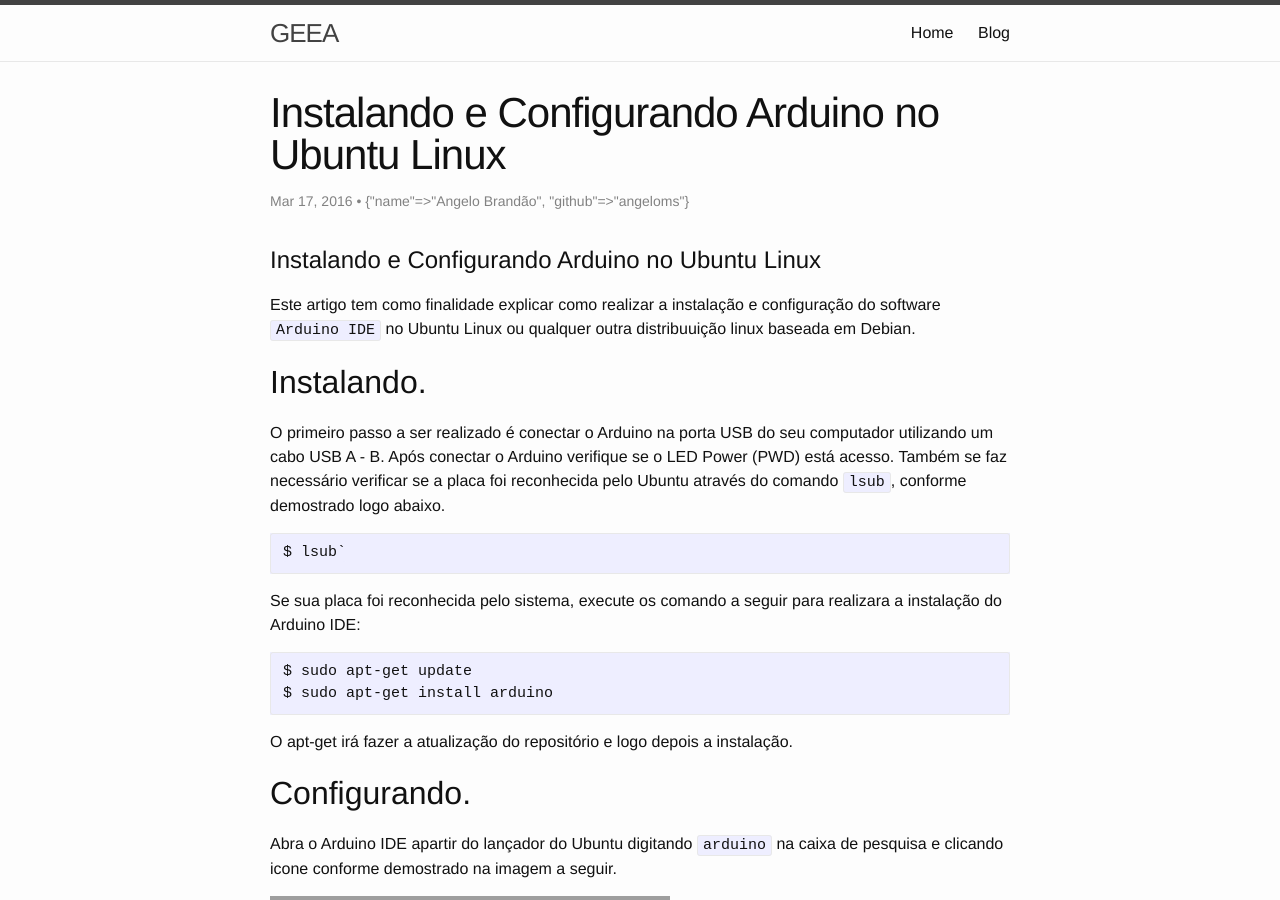
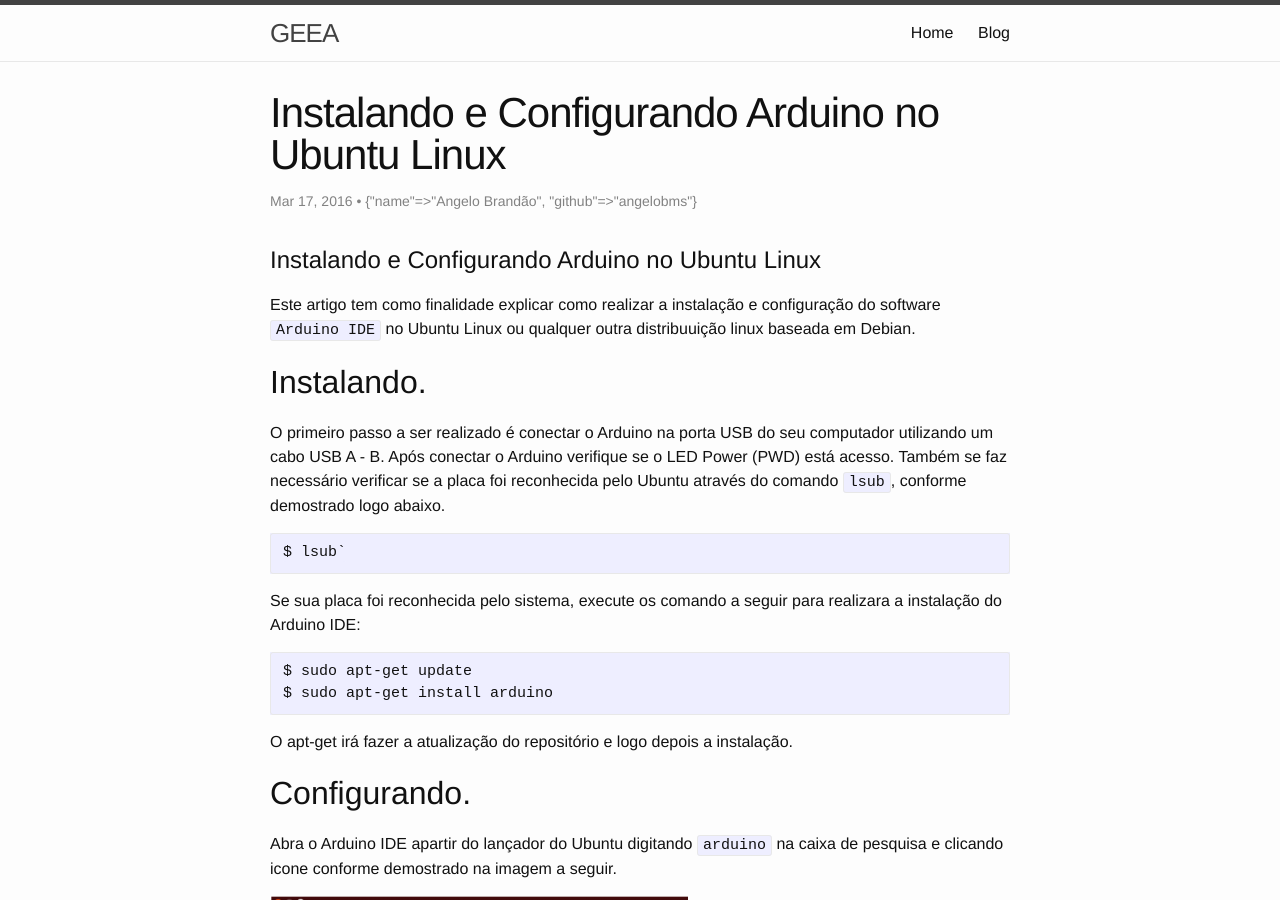
Before and after one commit to raulhackerclub/GEEA, a Jekyll site: the page built from _posts/2016-03-17-Instalando-e-Configurando-Arduino-no-Ubuntu-Linux.markdown, in a window 1280 px wide and 900 px high. Built offline with Jekyll 4.4.1, drawn with Linux system fonts in a browser that asks for light colours; some of the changed lines change nothing that is shown; grey boxes are pictures that could not be loaded.

Commit message:
Update post 2016-03-17
Update post 2016-03-17

```diff
--- a/_posts/2016-03-17-Instalando-e-Configurando-Arduino-no-Ubuntu-Linux.markdown
+++ b/_posts/2016-03-17-Instalando-e-Configurando-Arduino-no-Ubuntu-Linux.markdown
@@ -4,7 +4,7 @@
 date: 2016-03-17 15:32:25
 author:
     name: Angelo Brandão
-    github: angeloms
+    github: angelobms
 categories: "Arduino"
 ---
 
@@ -33,22 +33,22 @@
 
 Abra o Arduino IDE apartir do lançador do Ubuntu digitando `arduino` na caixa de pesquisa e clicando icone conforme demostrado na imagem a seguir.
 
-![screenshot_arduino_01](https://github.com/raulhackerclub/GEEA/assets/imagens/screenshot_arduino_01.png)
+![screenshot_arduino_01](/assets/imagens/screenshot_arduino_01.png)
 
 O Arduino IDE irá solicitar que seu usuário esteja no grupo "diaout" para que seja possivel enviar código ao Arduino. Clique em Add na caixa de diálogo que surge para executar essa operação.
 
-![screenshot_arduino_02](https://github.com/raulhackerclub/GEEA/assets/imagens/screenshot_arduino_02.png)
+![screenshot_arduino_02](/assets/imagens/screenshot_arduino_02.png)
 
 Logo após digite sua senha para autenticação e clique em Autenticar.
 
-![screenshot_arduino_03](https://github.com/raulhackerclub/GEEA/assets/imagens/screenshot_arduino_03.png)
+![screenshot_arduino_03](/assets/imagens/screenshot_arduino_03.png)
 
 Clique no menu Tools, submenu Board, e então selecione sua placa na lista suspensa.
 
-![screenshot_arduino_04](https://github.com/raulhackerclub/GEEA/assets/imagens/screenshot_arduino_04.png)
+![screenshot_arduino_04](/assets/imagens/screenshot_arduino_04.png)
 
  Clique no menu Tools, submenu Serial Port, e então selecione a porta COM (emulada) onde o arduino está conectado. Caso não seja possível selecionar uma porta reinicie o sistema e tente novamente.
 
-![screenshot_arduino_05](https://github.com/raulhackerclub/GEEA/assets/imagens/screenshot_arduino_05.png)
+![screenshot_arduino_05](/assets/imagens/screenshot_arduino_05.png)
 
 Pronto! Agora o Arduino está Instalado e configrado corretamente. O proximo passo é desenvolver um projeto e carregá-lo no microcontrolador.
```
